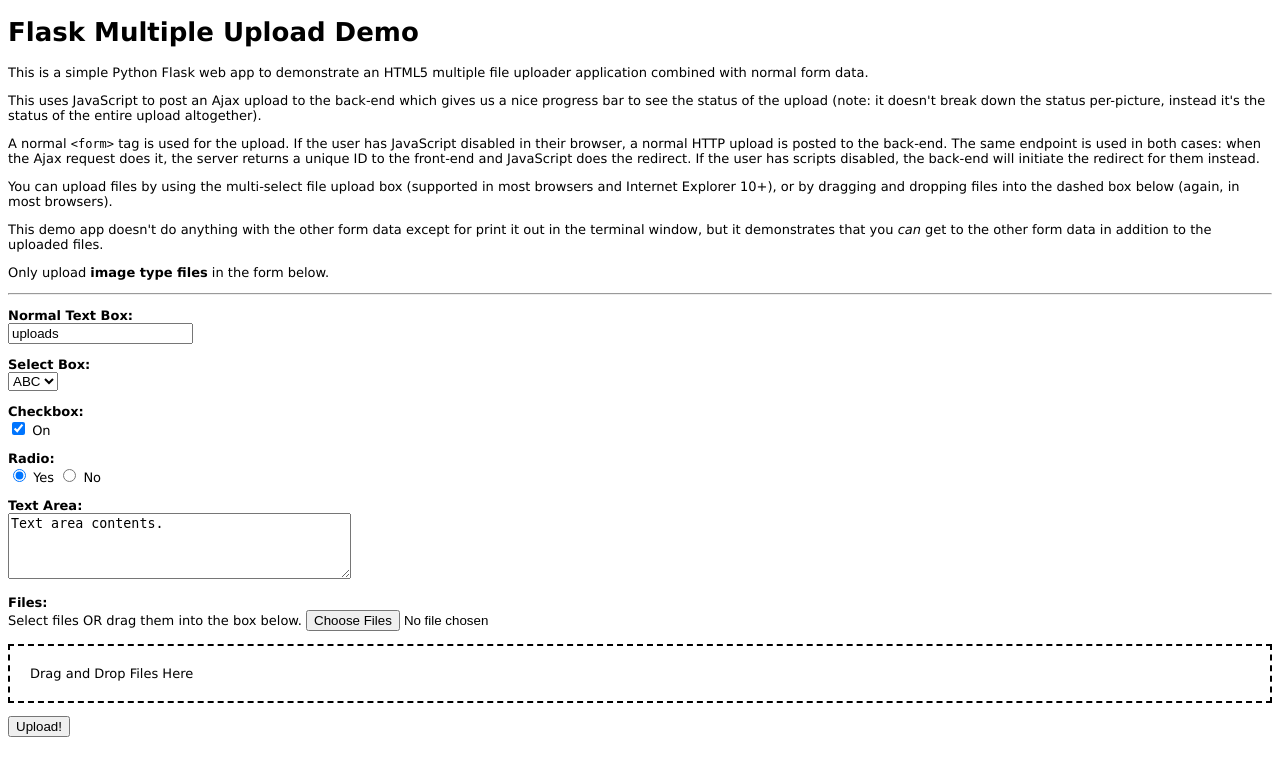
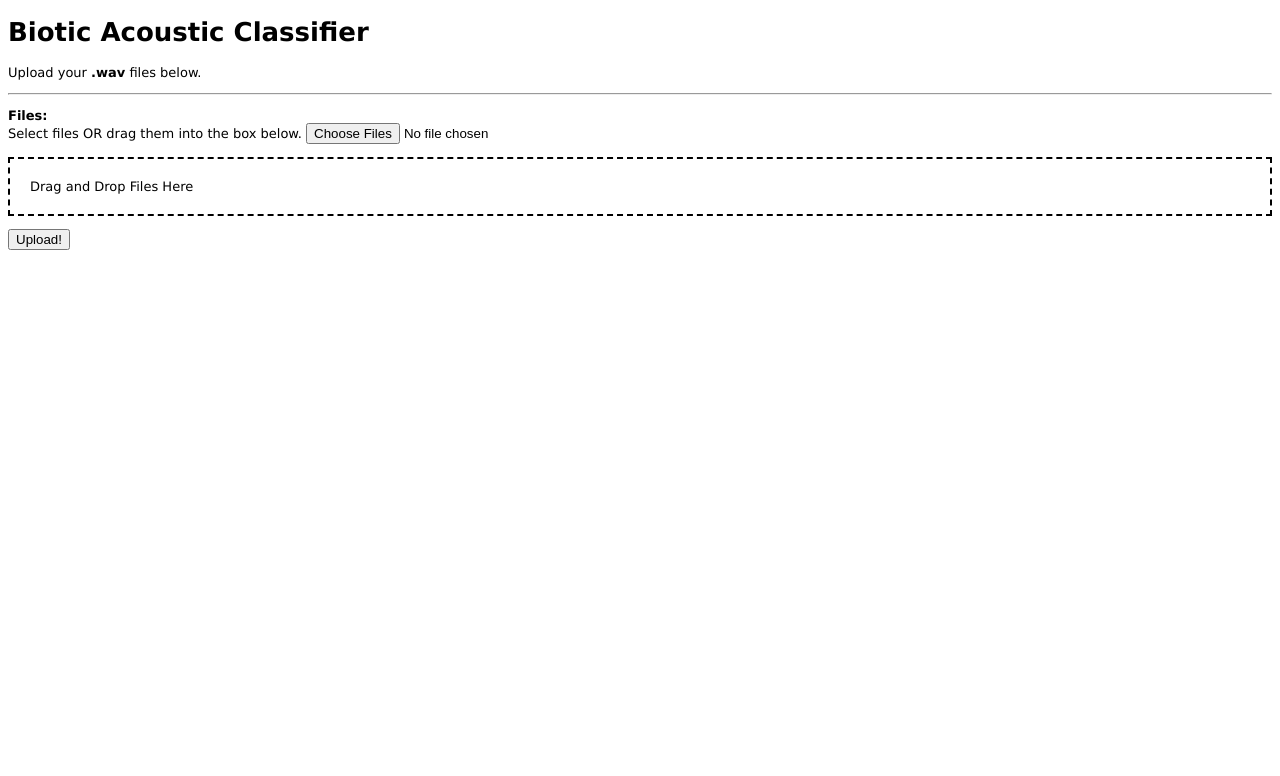
Before and after one commit to mdfirman/CityNet, a Flask app: page / in a window 1280 px wide. Shown: the top 776 px of the page. Run offline with Flask 2, Linux system fonts and the light colour scheme; parts of the project's set-up code (start-up, migrations or seed data) failed here and were passed over.

Commit message:
Website shows promise of working

```diff
--- a/website/runserver.py
+++ b/website/runserver.py
@@ -21,7 +21,8 @@
         host='0.0.0.0',
         debug=True,
         port=args.port,
-        threaded=True,
+        threaded=True
     )
+    app.secret_key ='supersecret'
 
     app.run(**flask_options)
--- a/website/uploadr/app.py
+++ b/website/uploadr/app.py
@@ -1,8 +1,10 @@
-from flask import Flask, request, redirect, url_for, render_template
+from flask import Flask, request, redirect, url_for, render_template, flash
 import os
 import json
 import glob
 from uuid import uuid4
+from classifier import Classifier
+clfr = Classifier()
 
 app = Flask(__name__)
 
@@ -22,8 +24,8 @@
 
     # Is the upload using Ajax, or a direct POST by the form?
     is_ajax = False
-    if form.get("__ajax", None) == "true":
-        is_ajax = True
+    # if form.get("__ajax", None) == "true":
+    #     is_ajax = True
 
     # Target folder for these uploads.
     target = "uploadr/static/uploads/{}".format(upload_key)
@@ -41,10 +43,22 @@
 
     for upload in request.files.getlist("file"):
         filename = upload.filename.rsplit("/")[0]
-        destination = "/".join([target, filename])
-        print "Accept incoming file:", filename
-        print "Save it to:", destination
-        upload.save(destination)
+
+        if filename.endswith('.wav'):
+            destination = "/".join([target, filename])
+        else:
+            if is_ajax:
+                return ajax_response(
+                    False, "Please upload .wav files only")
+            else:
+                flash("Please upload .wav files only")
+                print "Not"
+                return redirect(url_for("upload"))
+
+        # I guess here we do the classification...
+        print "DOING classification now"
+        classification = clfr.load_and_classify(destination)
+        print classification.shape
 
     if is_ajax:
         return ajax_response(True, upload_key)
--- /dev/null
+++ b/website/uploadr/classifier.py
@@ -0,0 +1,65 @@
+import os
+import sys
+import yaml
+import numpy as np
+import cPickle as pickle
+
+import librosa
+from librosa.feature import melspectrogram
+
+# Neural network imports
+import nolearn
+import lasagne
+
+# Custom functions and classes
+sys.path.append('..')
+from lib import train_helpers
+
+
+# specify where the pretrained model is that we want to load
+models_dir = '/home/michael/Dropbox/engage/FairbrassFirmanetal_/data/models/biotic_trained_large/'
+
+# Specify the names of the files we want to load in
+# (Keep as they are to load in the model in the dropbox folder)
+weights_path = os.path.join(models_dir, 'weights_99.pkl')
+options_path = os.path.join(models_dir, 'network_params.yaml')
+
+# Loading the options for network architecture, spectrogram type etc
+options = yaml.load(open(options_path))
+
+
+class Classifier(object):
+
+    def __init__(self):
+        # Create the layers of the neural network, with the same options we used in training
+        net_options = {xx: options[xx] for xx in train_helpers.net_params}
+        network = train_helpers.create_net(**net_options)
+
+        # Create an object which will iterate over the test spectrograms appropriately
+        test_sampler = train_helpers.SpecSampler(
+            4, options['HWW'], False, options['LEARN_LOG'], randomise=0, seed=10)
+
+        # Create a nolearn object to contain the network and push data through
+        self.net = nolearn.lasagne.NeuralNet(
+            layers=network['prob'], update=lasagne.updates.adam, batch_iterator_test=test_sampler)
+
+        # Initialise the network and load in the pretrained parameters
+        self.net.initialize()
+        self.net.load_params_from(weights_path)
+
+    def load_and_classify(self, wavpath):
+        '''Load in a wav file, and apply classifier'''
+        wav, sample_rate = librosa.load(wavpath, 22050)
+
+        # Compute the spectrogram
+        spec = melspectrogram(wav, sr=sample_rate, n_fft=options['N_FFT'],
+                              hop_length=options['HOP_LENGTH'], n_mels=options['N_MELS'])
+
+        # Do log conversion:
+        spec = np.log(options['A'] + options['B'] * spec)
+        spec -= np.median(spec, axis=1, keepdims=True)
+        spec = spec.astype(np.float32)
+
+        # Apply the classifier
+        pred = self.net.predict_proba([spec])
+        return pred
--- a/website/uploadr/templates/index.html
+++ b/website/uploadr/templates/index.html
@@ -6,57 +6,26 @@
 </head>
 <body>
 
-<h1>Flask Multiple Upload Demo</h1>
+{% with messages = get_flashed_messages() %}
+  {% if messages %}
+    <ul class=flashes>
+    {% for message in messages %}
+      <li>{{ message }}</li>
+    {% endfor %}
+    </ul>
+  {% endif %}
+{% endwith %}
 
-This is a simple Python Flask web app to demonstrate an HTML5 multiple file
-uploader application combined with normal form data.<p>
+<h1>Biotic Acoustic Classifier</h1>
 
-This uses JavaScript to post an Ajax upload to the back-end which gives us a
-nice progress bar to see the status of the upload (note: it doesn't break down
-the status per-picture, instead it's the status of the entire upload altogether).<p>
-
-A normal <code>&lt;form&gt;</code> tag is used for the upload. If the user has
-JavaScript disabled in their browser, a normal HTTP upload is posted to the
-back-end. The same endpoint is used in both cases: when the Ajax request does it,
-the server returns a unique ID to the front-end and JavaScript does the redirect.
-If the user has scripts disabled, the back-end will initiate the redirect for
-them instead.<p>
-
-You can upload files by using the multi-select file upload box (supported in
-most browsers and Internet Explorer 10+), or by dragging and dropping files into
-the dashed box below (again, in most browsers).<p>
-
-This demo app doesn't do anything with the other form data except for print it
-out in the terminal window, but it demonstrates that you <em>can</em> get to the
-other form data in addition to the uploaded files.<p>
-
-Only upload <strong>image type files</strong> in the form below.<p>
+Upload your <strong>.wav</strong> files below.<p>
 
 <hr><p>
 
 <form id="upload-form" action="{{ url_for('upload') }}" method="POST" enctype="multipart/form-data">
-    <strong>Normal Text Box:</strong><br>
-    <input type="text" size="20" name="input1" value="uploads"><p>
-
-    <strong>Select Box:</strong><br>
-    <select name="selectbox">
-        <option value="abc">ABC</option>
-        <option value="xyz">XYZ</option>
-    </select><p>
-
-    <strong>Checkbox:</strong><br>
-    <input type="checkbox" name="checkbox" value="on" checked> On<p>
-
-    <strong>Radio:</strong><br>
-    <input type="radio" name="radio" value="yes" checked> Yes
-    <input type="radio" name="radio" value="no"> No<p>
-
-    <strong>Text Area:</strong><br>
-    <textarea rows="4" cols="40" name="textarea">Text area contents.</textarea><p>
-
     <strong>Files:</strong><br>
     Select files OR drag them into the box below.
-    <input id="file-picker" type="file" name="file" accept="image/*" multiple><p>
+    <input id="file-picker" type="file" name="file" accept="audio/*" multiple><p>
 
     <div id="dropbox">
         Drag and Drop Files Here
```
